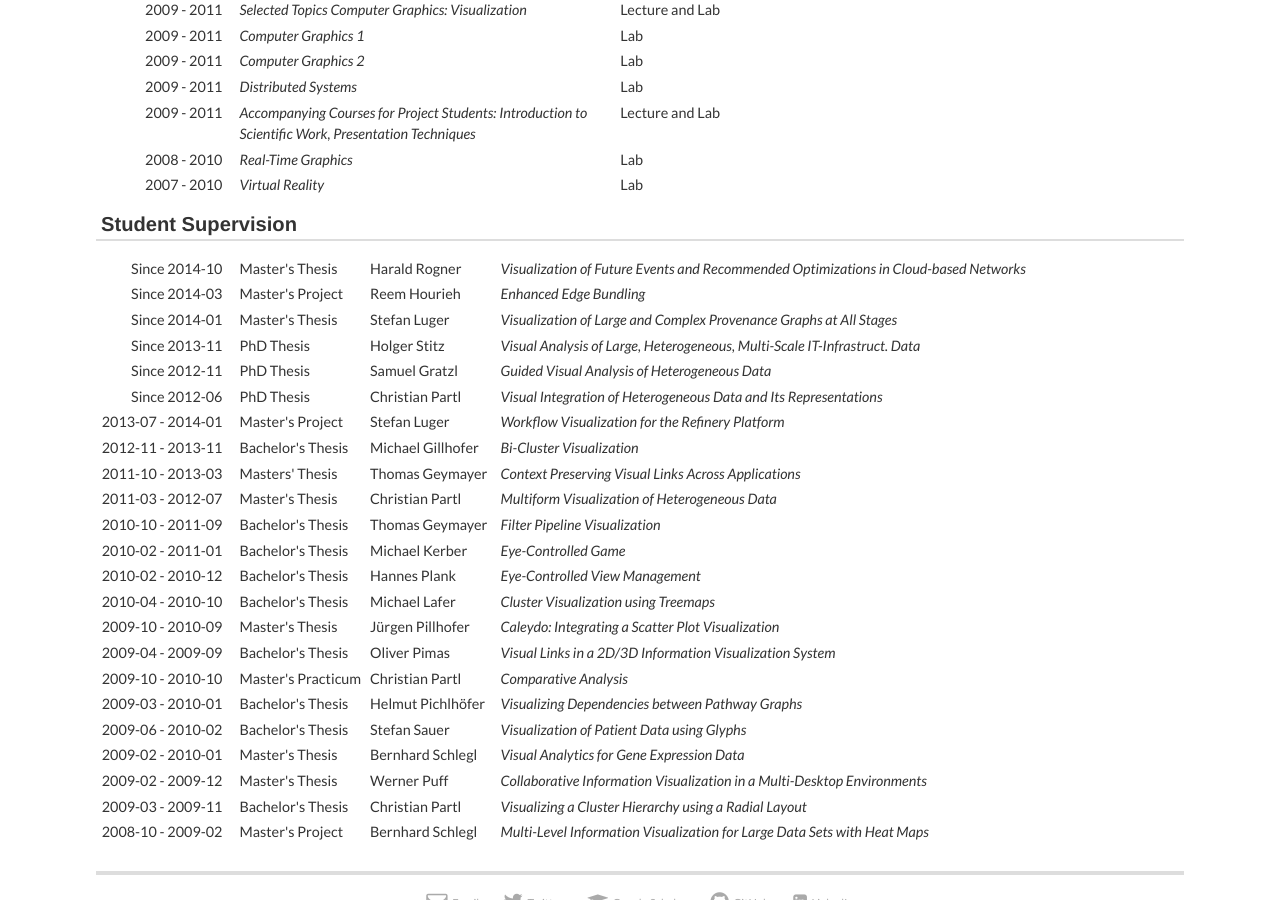
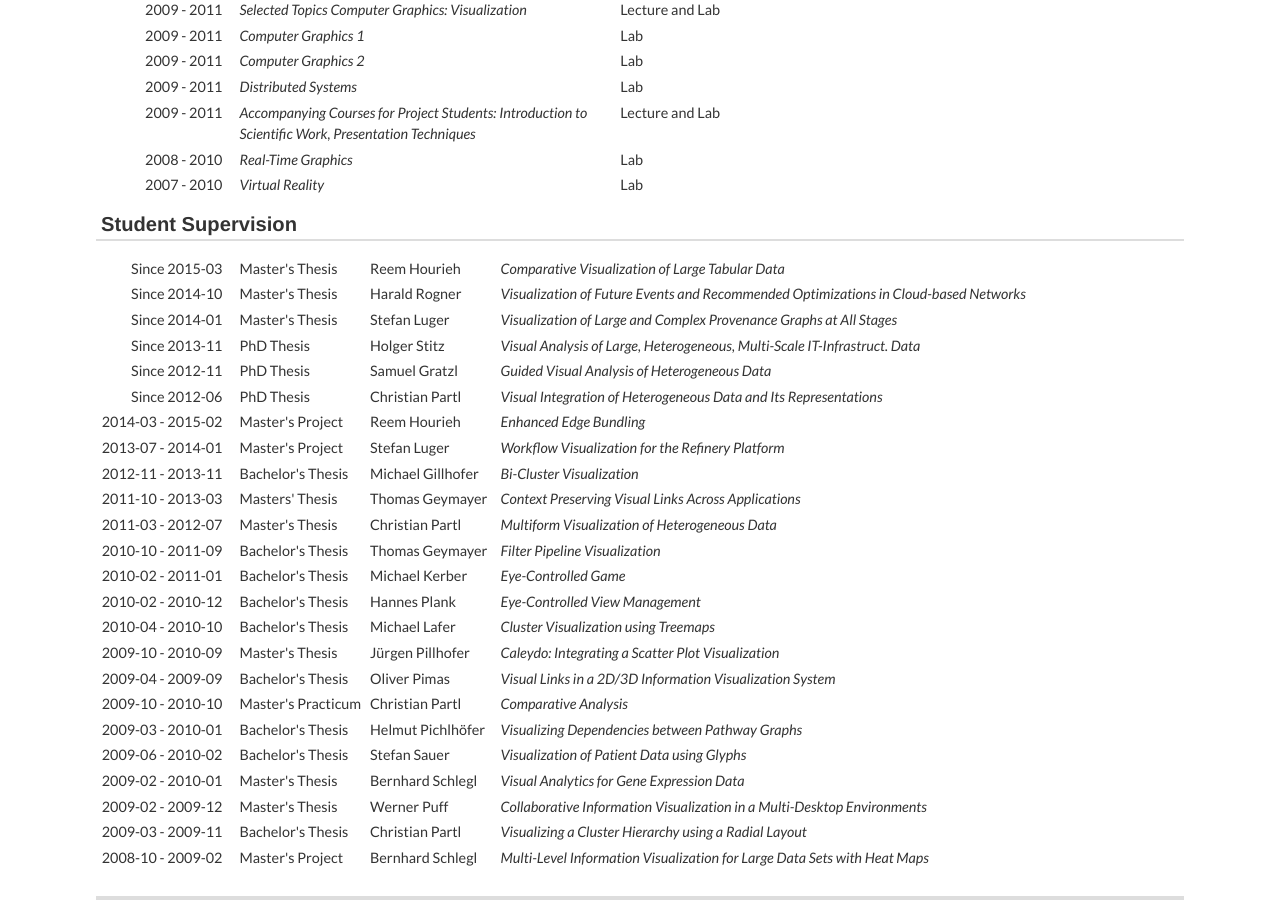
Before and after one commit to mstreit/mstreit.github.io, a Jekyll site: the page built from teaching.md, in a window 1280 px wide and 900 px high, scrolled down 610 px. Built offline with Jekyll 4.4.1, drawn with Linux system fonts in a browser that asks for light colours; nearby versions of some CDN libraries; some web fonts are replaced.

```diff
--- a/_data/students.yml
+++ b/_data/students.yml
@@ -1,12 +1,12 @@
+- date: Since 2015-03
+  title: Comparative Visualization of Large Tabular Data
+  name: Reem Hourieh
+  type: Master's Thesis
+
 - date: Since 2014-10
   title: Visualization of Future Events and Recommended Optimizations in Cloud-based Networks
   name: Harald Rogner
   type: Master's Thesis
-
-- date: Since 2014-03
-  title: Enhanced Edge Bundling
-  name: Reem Hourieh
-  type: Master's Project
 
 - date: Since 2014-01
   title: Visualization of Large and Complex Provenance Graphs at All Stages
@@ -27,6 +27,11 @@
   title: Visual Integration of Heterogeneous Data and Its Representations
   name: Christian Partl
   type: PhD Thesis
+
+- date: 2014-03 - 2015-02
+  title: Enhanced Edge Bundling
+  name: Reem Hourieh
+  type: Master's Project
 
 - date: 2013-07 - 2014-01
   title: Workflow Visualization for the Refinery Platform
```
Also changed, not shown: _layouts/home.html (+10 -1 lines).
